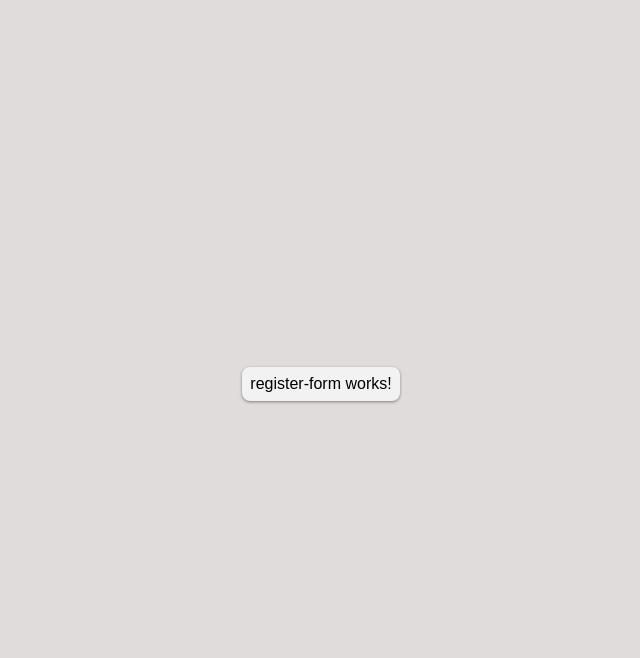
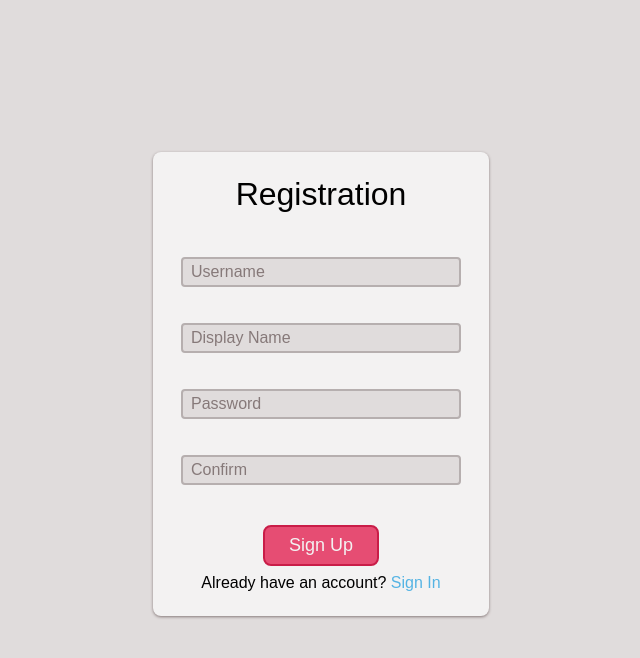
Before and after one commit to Ehckk/csc543-project-1-angular, an Angular app: page /register in a window 1280 px wide. Shown: the top 658 px of the page, without its empty margins (319-959 px from the left). Built offline with nearby package versions, Linux system fonts and the light colour scheme; a web font is replaced by a local one.

Commit message:
registration form

```diff
--- a/src/app/forms/register-form/register-form.component.html
+++ b/src/app/forms/register-form/register-form.component.html
@@ -1 +1,62 @@
-<p>register-form works!</p>
+<form #loginForm="ngForm" class="credentials-form" (ngSubmit)="onSubmit()">
+    <h1 class="form-title">Registration</h1>
+    <p class="form-message"></p>
+    <div class="form-body">
+        <div class="form-field">
+            <input
+                type="text"
+                name="username"
+                id="username"
+                aria-label="Username"
+                placeholder="Username"
+                [(ngModel)]="model.username"
+                required
+            />
+            <p class="form-error">{{ user.errors.get("username") }}</p>
+        </div>
+        <div class="form-field">
+            <input
+                type="text"
+                name="display_name"
+                id="display_name"
+                aria-label="Display Name"
+                placeholder="Display Name"
+                [(ngModel)]="model.display_name"
+                required
+            />
+            <p class="form-error">{{ user.errors.get("display_name") }}</p>
+        </div>
+        <div class="form-field">
+            <input
+                type="password"
+                name="password"
+                id="password"
+                aria-label="Password"
+                placeholder="Password"
+                [(ngModel)]="model.password"
+                required
+            />
+            <p class="form-error">{{ user.errors.get("password") }}</p>
+        </div>
+        <div class="form-field">
+            <input
+                type="confirm"
+                name="confirm"
+                id="confirm"
+                aria-label="Confirm"
+                placeholder="Confirm"
+                [(ngModel)]="model.confirm"
+                required
+            />
+            <p class="form-error">{{ user.errors.get("confirm") }}</p>
+        </div>
+    </div>
+    <div class="form-buttons">
+        <app-button
+            [type]="'submit'"
+            [text]="'Sign Up'"
+            [size]="'large'"
+        />
+    </div>
+    <p>Already have an account? <a routerLink="/login">Sign In</a></p>
+</form>
--- a/src/app/forms/register-form/register-form.component.ts
+++ b/src/app/forms/register-form/register-form.component.ts
@@ -1,13 +1,28 @@
-import { Component } from '@angular/core';
+import { Component, inject } from '@angular/core';
 import models from '../../models';
+import { CommonModule } from '@angular/common';
+import { FormsModule } from '@angular/forms';
+import { RouterLink } from '@angular/router';
+import { ButtonComponent } from '../../components/button/button.component';
+import { UserService } from '../../services/user.service';
 
 @Component({
   selector: 'app-register-form',
   standalone: true,
-  imports: [],
+  imports: [CommonModule, FormsModule, ButtonComponent, RouterLink],
   templateUrl: './register-form.component.html',
   styleUrl: '../form.component.css'
 })
 export class RegisterFormComponent {
   model = new models.Registration()
+  user = inject(UserService)
+  submitted = false
+
+  constructor() {}
+
+  onSubmit() {
+    console.log(this.model);
+    this.submitted = true
+    this.user.register(this.model)
+  }
 }
```
